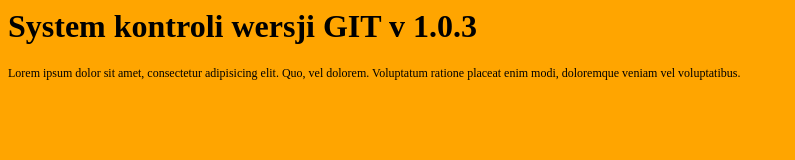
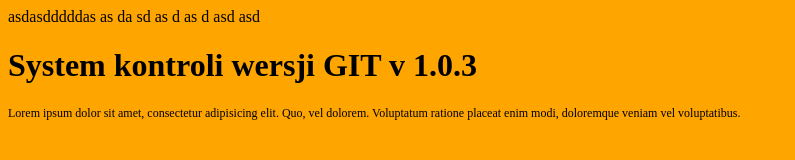
Before and after one commit to konrado2008/projekt_git, a plain HTML site: page index.html in a window 1280 px wide. Shown: the whole page, without its empty margins (0-795 px from the left). Drawn offline with Linux system fonts and the light colour scheme.

Commit message:
brednie
brednie

```diff
--- a/index.html
+++ b/index.html
@@ -4,6 +4,7 @@
 	<link rel="stylesheet" href="css/style.css">
 </head>
 <body>
+	<label for="">asdasdddddas as da sd as d as d asd  asd</label>
 	<h1>System kontroli wersji GIT v 1.0.3</h1>
 		<p>Lorem ipsum dolor sit amet, consectetur adipisicing elit. Quo, vel dolorem. Voluptatum ratione placeat enim modi, doloremque veniam vel voluptatibus.</p>
 <script src="js/script.js"></script>
```
